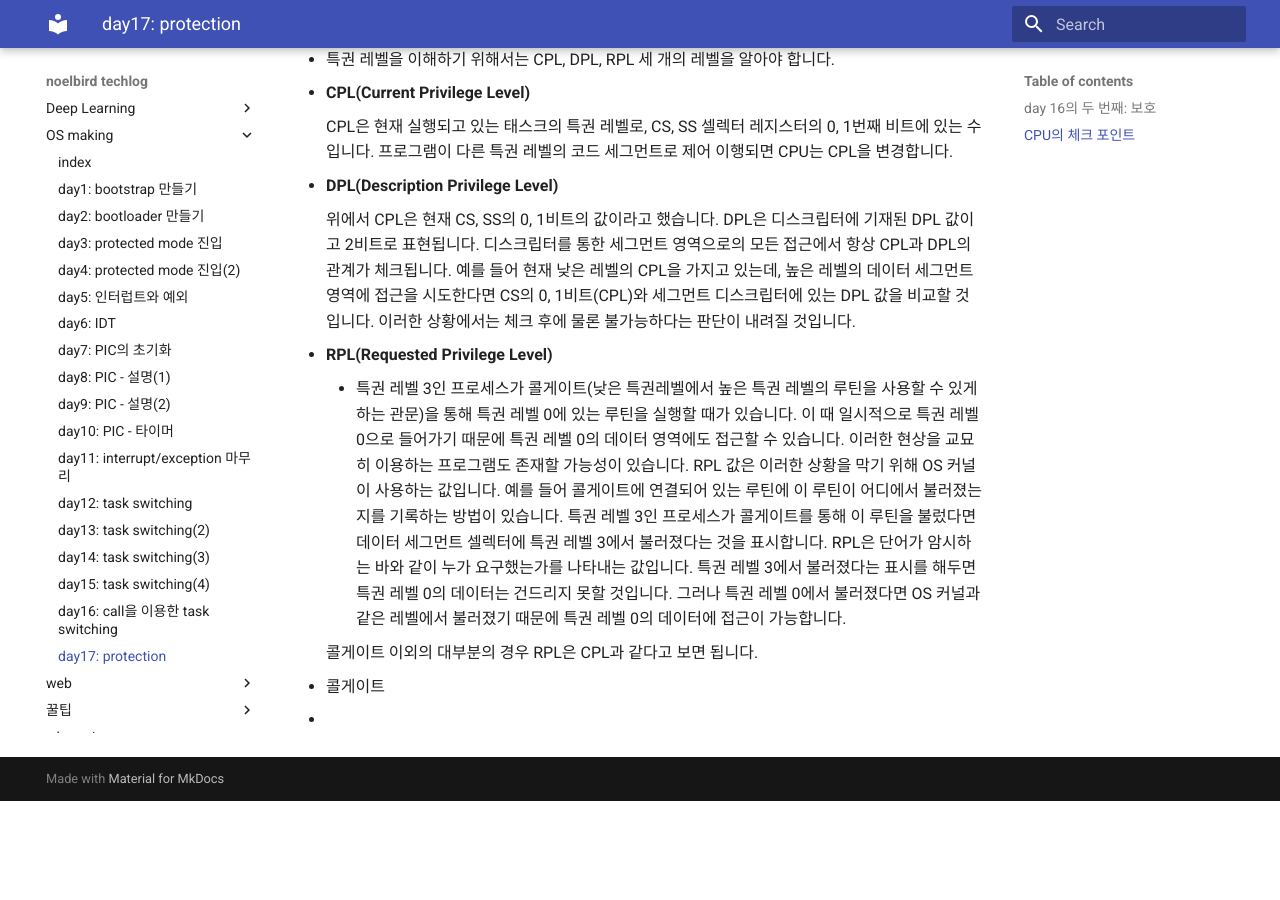
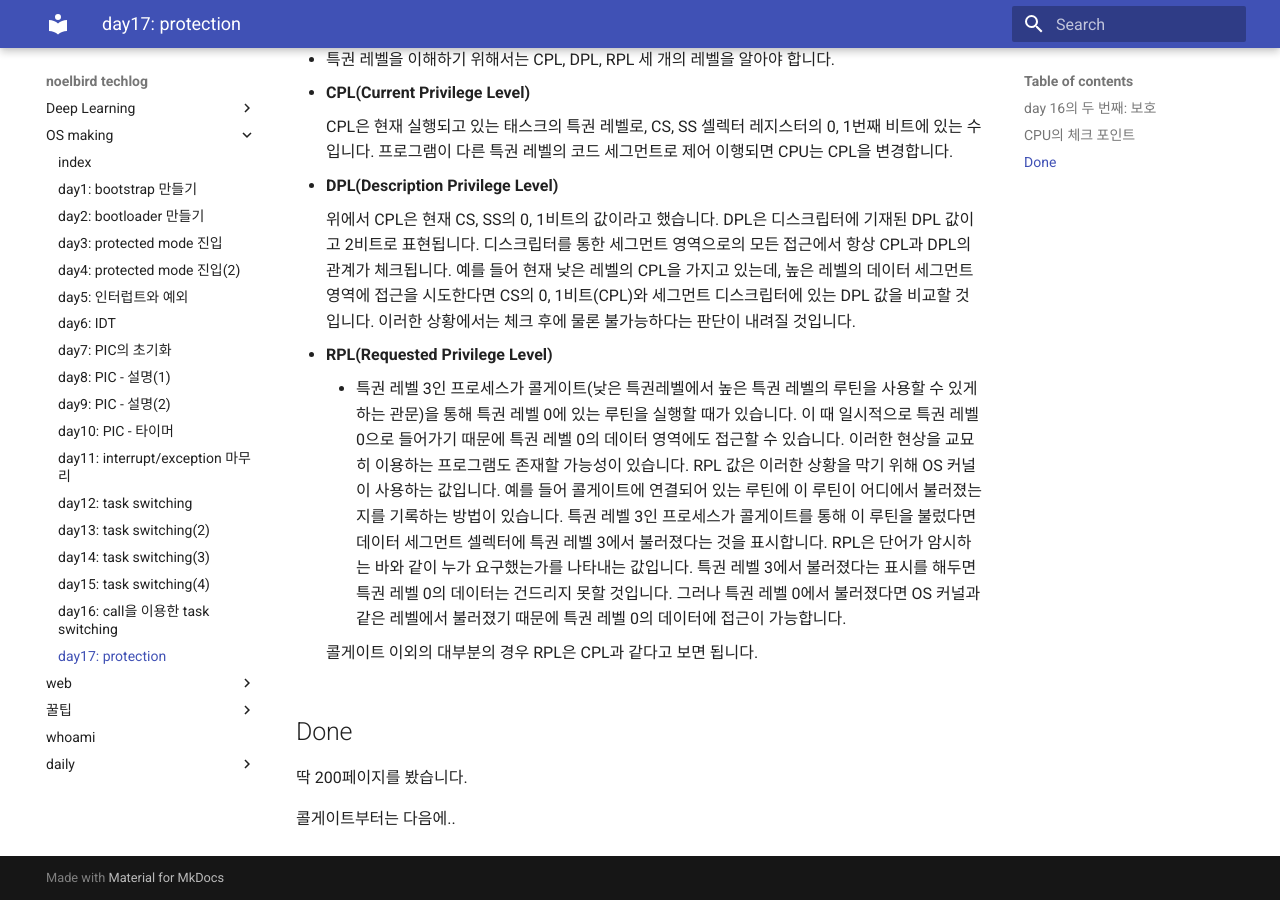
Before and after one commit to NoelBird/noelbird.github.io, an MkDocs documentation site: the page built from docs/os-making/17.md, in a window 1280 px wide and 900 px high, scrolled down 2469 px. Built offline with MkDocs 1.6.1 and Material for MkDocs 9.7.7, drawn with Linux system fonts in a browser that asks for light colours; nearby versions of some CDN libraries; before the commit the page ends 3270 px from its top, so only the background shows below that.

Commit message:
os day 17

```diff
--- a/docs/os-making/17.md
+++ b/docs/os-making/17.md
@@ -78,6 +78,12 @@
 
       콜게이트 이외의 대부분의 경우 RPL은 CPL과 같다고 보면 됩니다.
 
-- 콜게이트
 
-  -
+
+
+
+## Done
+
+딱 200페이지를 봤습니다.
+
+콜게이트부터는 다음에..
```
